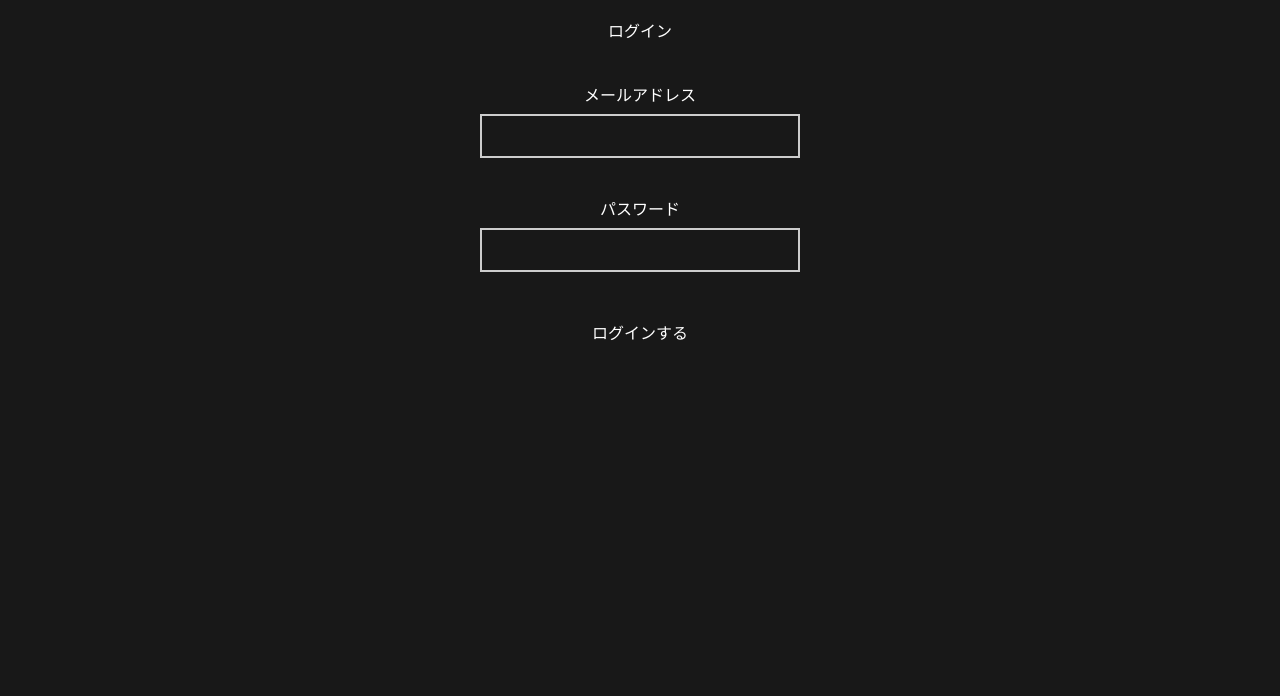
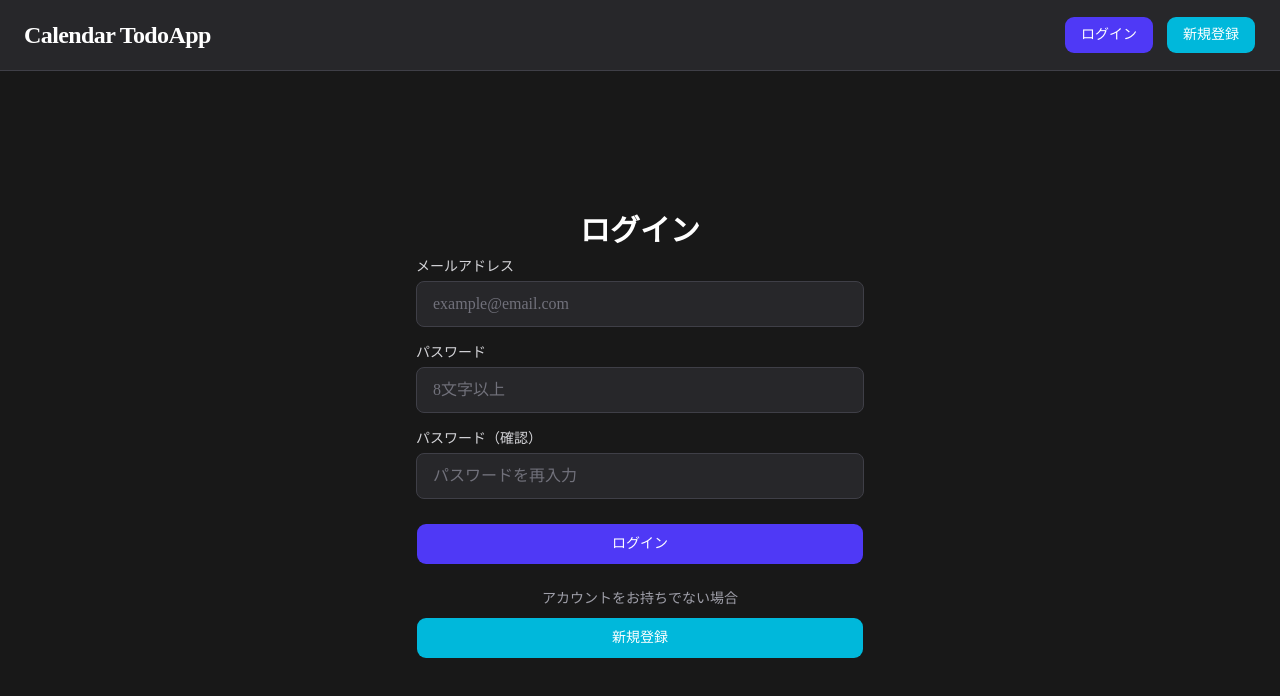
Before and after one commit to yuki-F09/calendar-todo-app, a Next.js app: page /auth/login in a window 1280 px wide. Shown: the top 696 px of the page. Built offline with nearby package versions, Linux system fonts and the light colour scheme.

Commit message:
fe: 新規登録画面とログイン画面　作成

```diff
--- a/app/auth/login/page.tsx
+++ b/app/auth/login/page.tsx
@@ -1,52 +1,70 @@
 'use client'
 import { useActionState } from 'react'
 import { signIn } from './actions'
+import { Button } from '@/components/ui/button'
+import Link from 'next/link'
 
 const initialState = { message: '' }
 
 export default function LoginPage() {
-  const [state, formAction, pending] = useActionState(signIn, initialState)
+  const [state, formAction,] = useActionState(signIn, initialState)
 
   return (
-    <div style={{ display: 'flex', flexDirection: 'column', alignItems: 'center' }}>
-      <h1 style={{ margin: '20px 0' }}>ログイン</h1>
-      <form
-        action={formAction}
-        style={{ display: 'flex', flexDirection: 'column', alignItems: 'center', width: 320 }}
-      >
-        <div style={{ margin: '20px 0', width: '100%', textAlign: 'center' }}>
-          <label htmlFor="email">メールアドレス</label>
+
+          <main className="flex-1 flex items-center justify-center px-4 py-12">
+        <div className="w-full max-w-md mx-auto text-center">
+          <h1 className="text-3xl font-bold mb-2">ログイン</h1>
+
+          <form action={formAction} className="flex flex-col gap-4 text-left">
+            <div className="flex flex-col gap-1">
+              <label className="text-sm font-medium text-zinc-300">メールアドレス</label>
               <input
-            id="email"
-            name="email"
                 type="email"
-            required
-            style={{ display: 'block', width: '100%', padding: '8px', marginTop: 6, boxSizing: 'border-box', border: '2px solid #ccc' }}
+                placeholder="example@email.com"
+                className="w-full px-4 py-2.5 rounded-md bg-zinc-800 border border-zinc-700 text-white placeholder-zinc-500 focus:outline-none focus:border-indigo-500 focus:ring-1 focus:ring-indigo-500 transition"
               />
             </div>
-        <div style={{ margin: '20px 0', width: '100%', textAlign: 'center' }}>
-          <label htmlFor="password">パスワード</label>
+
+            <div className="flex flex-col gap-1">
+              <label className="text-sm font-medium text-zinc-300">パスワード</label>
               <input
-            id="password"
-            name="password"
                 type="password"
-            required
-            style={{ display: 'block', width: '100%', padding: '8px', marginTop: 6, boxSizing: 'border-box', border: '2px solid #ccc' }}
+                placeholder="8文字以上"
+                className="w-full px-4 py-2.5 rounded-md bg-zinc-800 border border-zinc-700 text-white placeholder-zinc-500 focus:outline-none focus:border-indigo-500 focus:ring-1 focus:ring-indigo-500 transition"
+              />
+            </div>
+
+            <div className="flex flex-col gap-1">
+              <label className="text-sm font-medium text-zinc-300">パスワード（確認）</label>
+              <input
+                type="password"
+                placeholder="パスワードを再入力"
+                className="w-full px-4 py-2.5 rounded-md bg-zinc-800 border border-zinc-700 text-white placeholder-zinc-500 focus:outline-none focus:border-indigo-500 focus:ring-1 focus:ring-indigo-500 transition"
               />
             </div>
             {state.message && (
-          <p aria-live="polite" style={{ margin: '20px 0', textAlign: 'center' }}>
+              <p aria-live="polite">
                 {state.message}
               </p>
             )}
-        <button
-          type="submit"
-          disabled={pending}
-          style={{ margin: '20px 0', padding: '10px 32px', cursor: pending ? 'not-allowed' : 'pointer' }}
-        >
-          {pending ? 'ログイン中...' : 'ログインする'}
-        </button>
+            <Button type="submit"  size={"lg"}>
+              ログイン
+            </Button>
+
           </form>
+
+          <p className="mt-6 text-sm text-zinc-400">
+            アカウントをお持ちでない場合
+            <Button asChild size={"lg"} variant={"secondary"}>
+            <Link href="auth/login" >
+              新規登録
+            </Link>
+            </Button>
+
+
+          </p>
         </div>
+      </main>
+
   )
 }
--- a/app/auth/signup/page.tsx
+++ b/app/auth/signup/page.tsx
@@ -1,39 +1,78 @@
 'use client'
 import { useActionState } from 'react'
 import { signUp } from './actions'
+import { Button } from "@/components/ui/button"
+import Link from "next/link"
 
 const initialState = { message: '' }
 
 export default function SignUpPage() {
-  const [state, formAction, pending] = useActionState(signUp, initialState)
+  const [state, formAction,] = useActionState(signUp, initialState)
 
   return (
-    <div style={{ display: 'flex', flexDirection: 'column', alignItems: 'center' }}>
-      <h1 style={{ margin: '20px 0' }}>新規登録</h1>
-      <form
-        action={formAction}
-        style={{ display: 'flex', flexDirection: 'column', alignItems: 'center', width: 320 }}
-      >
-        <div style={{ margin: '20px 0', width: '100%', textAlign: 'center' }}>
-          <label htmlFor="email">メールアドレス</label>
+      <main className="flex-1 flex items-center justify-center px-4 py-12">
+        <div className="w-full max-w-md mx-auto text-center">
+          <h1 className="text-3xl font-bold mb-2">新規登録</h1>
+
+          <form action={formAction} className="flex flex-col gap-4 text-left">
+            <div className="flex flex-col gap-1">
+              <label className="text-sm font-medium text-zinc-300">メールアドレス</label>
               <input
-            id="email"
-            name="email"
                 type="email"
-            required
-            style={{ display: 'block', width: '100%', padding: '8px', marginTop: 6, boxSizing: 'border-box', border: '2px solid #ccc' }}
+                placeholder="example@email.com"
+                className="w-full px-4 py-2.5 rounded-md bg-zinc-800 border border-zinc-700 text-white placeholder-zinc-500 focus:outline-none focus:border-indigo-500 focus:ring-1 focus:ring-indigo-500 transition"
               />
             </div>
-        <div style={{ margin: '20px 0', width: '100%', textAlign: 'center' }}>
-          <label htmlFor="password">パスワード</label>
+
+            <div className="flex flex-col gap-1">
+              <label className="text-sm font-medium text-zinc-300">パスワード</label>
               <input
-            id="password"
-            name="password"
                 type="password"
-            required
-            style={{ display: 'block', width: '100%', padding: '8px', marginTop: 6, boxSizing: 'border-box', border: '2px solid #ccc' }}
+                placeholder="8文字以上"
+                className="w-full px-4 py-2.5 rounded-md bg-zinc-800 border border-zinc-700 text-white placeholder-zinc-500 focus:outline-none focus:border-indigo-500 focus:ring-1 focus:ring-indigo-500 transition"
               />
             </div>
+
+            <div className="flex flex-col gap-1">
+              <label className="text-sm font-medium text-zinc-300">パスワード（確認）</label>
+              <input
+                type="password"
+                placeholder="パスワードを再入力"
+                className="w-full px-4 py-2.5 rounded-md bg-zinc-800 border border-zinc-700 text-white placeholder-zinc-500 focus:outline-none focus:border-indigo-500 focus:ring-1 focus:ring-indigo-500 transition"
+              />
+            </div>
+            {state.message && (
+              <p aria-live="polite">
+                {state.message}
+              </p>
+            )}
+
+
+
+            <Button type="submit" variant={"secondary"} size={"lg"}>
+              アカウントを作成する
+            </Button>
+
+          </form>
+
+          <p className="mt-6 text-sm text-zinc-400">
+            すでにアカウントをお持ちですか？
+            <Button asChild size={"lg"}>
+            <Link href="auth/login" >
+              ログイン
+            </Link>
+            </Button>
+
+
+          </p>
+        </div>
+      </main>
+  )
+}
+
+
+
+/*
     {state.message && (
           <p aria-live="polite" style={{ margin: '20px 0', color: 'green', textAlign: 'center' }}>
             {state.message}
@@ -46,7 +85,5 @@ export default function SignUpPage() {
         >
           {pending ? '送信中...' : '登録する'}
         </button>
-      </form>
-    </div>
-  )
-}
+
+*/
--- a/app/layout.tsx
+++ b/app/layout.tsx
@@ -1,6 +1,7 @@
 import type { Metadata } from "next";
 import { Geist, Geist_Mono } from "next/font/google";
 import "./globals.css";
+import { Header } from "@/components/header";
 
 const geistSans = Geist({
   variable: "--font-geist-sans",
@@ -27,7 +28,10 @@ export default function RootLayout({
       lang="ja"
       className={`${geistSans.variable} ${geistMono.variable} h-full antialiased`}
     >
-      <body className="min-h-full flex flex-col">{children}</body>
+      <body className="min-h-full flex flex-col">
+        <Header/>
+        {children}
+        </body>
     </html>
   );
 }
--- a/components/header/index.tsx
+++ b/components/header/index.tsx
@@ -10,12 +10,12 @@ export const Header = () => {
         </Link>
         <nav className="flex items-center gap-3">
           <Button asChild>
-            <Link href="/login">
+            <Link href="auth/login">
               ログイン
             </Link>
           </Button>
           <Button asChild variant="secondary">
-            <Link href="/signup">
+            <Link href="auth/signup">
               新規登録
             </Link>
           </Button>
```
Lines whose indentation alone changed are shown as unchanged.
